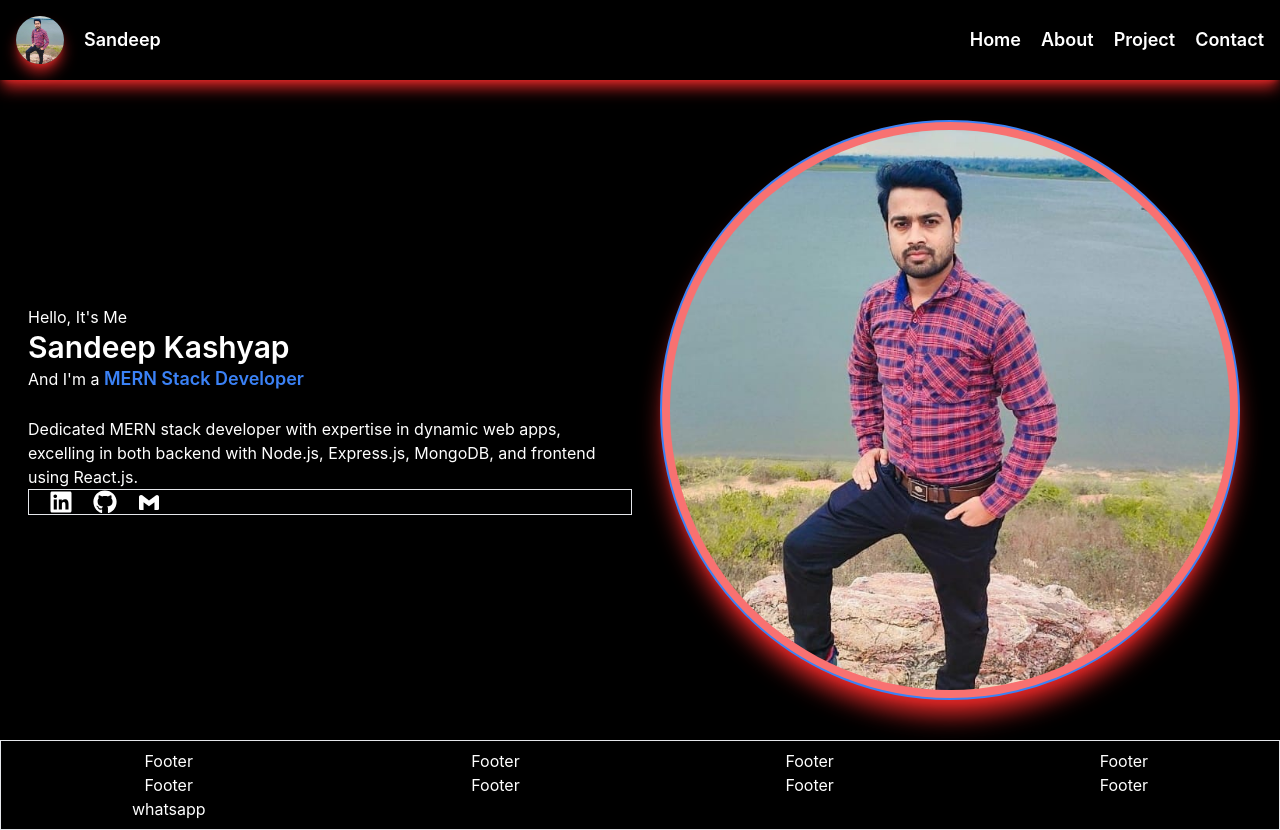
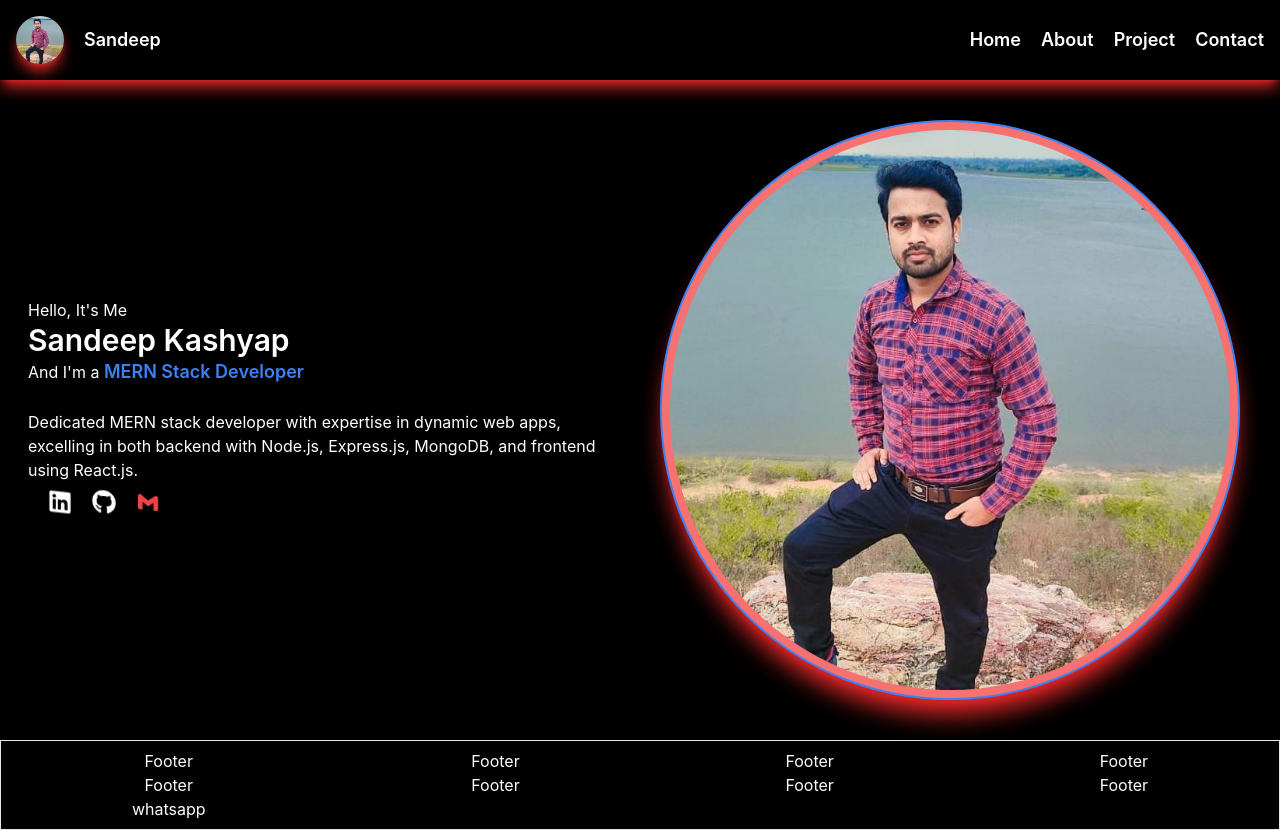
Before and after one commit to SandeepKumar3171/SandeepPortfolio-, a React (Create React App) app: page / in a window 1280 px wide. Built offline with nearby package versions, Linux system fonts and the light colour scheme.

Commit message:
update home page

```diff
--- a/src/components/Home.js
+++ b/src/components/Home.js
@@ -16,14 +16,14 @@ const Home = () => {
           Node.js, Express.js, MongoDB, and frontend using
           React.js.
         </p>
-        <div className='flex flex-row gap-5 justify-center md:justify-start md:pl-5 items-center border text-2xl'>
-          <p><FaLinkedin/></p>
-          <p><FaGithub/></p>
-          <p><BiLogoGmail/></p>
+        <div className='flex flex-row gap-5 justify-center md:justify-start md:pl-5 items-center p-2 text-2xl'>
+          <a target='_blank' href='https://www.linkedin.com/in/sandeep-kashyap-336a69239/' className='hover:text-blue-600 transform skew-y-12 animate-spin hover:animate-bounce' ><FaLinkedin/></a>
+          <a target='_blank' href='https://github.com/SandeepKumar3171'  className='hover:text-blue-600 transform skew-y-12 animate-spin hover:animate-bounce'><FaGithub/></a>
+          <a href="mailto:/sandeepidkk@gmail.com" target="_blank"  className='hover:text-blue-600 transform skew-y-12 animate-spin hover:animate-bounce text-red-500'><BiLogoGmail/></a>
         </div>
         </div>
         <div className='md:w-1/2 w-full p-5'>
-          <p className='rounded-full bg-red-400 border-2 border-blue-500 shadow-xl shadow-red-600'><img className='rounded-full p-2 ' src={SandeepImg} alt="" /></p>
+          <p className='rounded-full bg-red-400 border-2 border-blue-500 shadow-xl shadow-red-600 '><img className='rounded-full p-2 ' src={SandeepImg} alt="" /></p>
         </div>
       </div>
     </>
--- a/src/components/Navbar.js
+++ b/src/components/Navbar.js
@@ -18,7 +18,7 @@ const Navbar = () => {
         <Link to="/" className='hover:text-blue-400 hover:underline'><p>Sandeep</p></Link>
       </div>
       <div className='md:flex hidden flex-row gap-5'>
-       <Link to="/" className='hover:text-blue-400 hover:underline'>Home</Link>
+       <Link to="/" className='hover:text-blue-400 hover:underline '>Home</Link>
         <Link to="/about" className='hover:text-blue-400 hover:underline'>About</Link>
        <Link to="/project" className='hover:text-blue-400 hover:underline'>Project</Link>
         <Link to="/contact" className='hover:text-blue-400 hover:underline'>Contact</Link>
```
